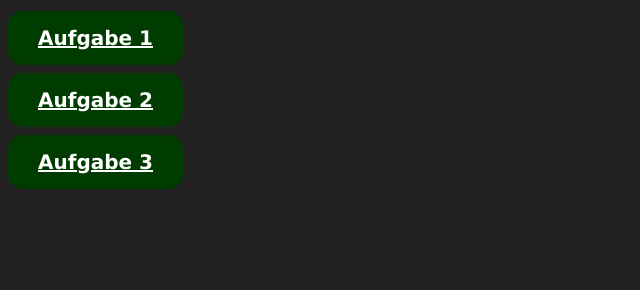
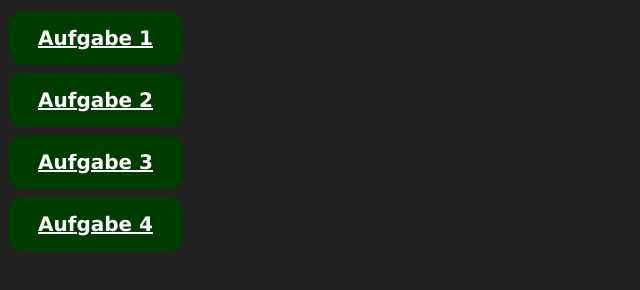
Before and after one commit to MainScript/GIS-SoSe-2021, a plain HTML site: page index.html in a window 1280 px wide. Shown: the whole page, without its empty margins (0-640 px from the left). Drawn offline with Linux system fonts and the light colour scheme.

Commit message:
Update index.html

```diff
--- a/index.html
+++ b/index.html
@@ -8,7 +8,8 @@
 <body>
     <a href="a1/index.html" class="button" id="aufgabe1">Aufgabe 1</a><br>
     <a href="a2/profil.html" class="button" id="aufgabe2">Aufgabe 2</a><br>
-    <a href="a3/profil.html" class="button" id="aufgabe3">Aufgabe 3</a>
+    <a href="a3/profil.html" class="button" id="aufgabe3">Aufgabe 3</a><br>
+    <a href="a4/profil.html" class="button" id="aufgabe4">Aufgabe 4</a><br>
 </body>
 
 </html>
```
